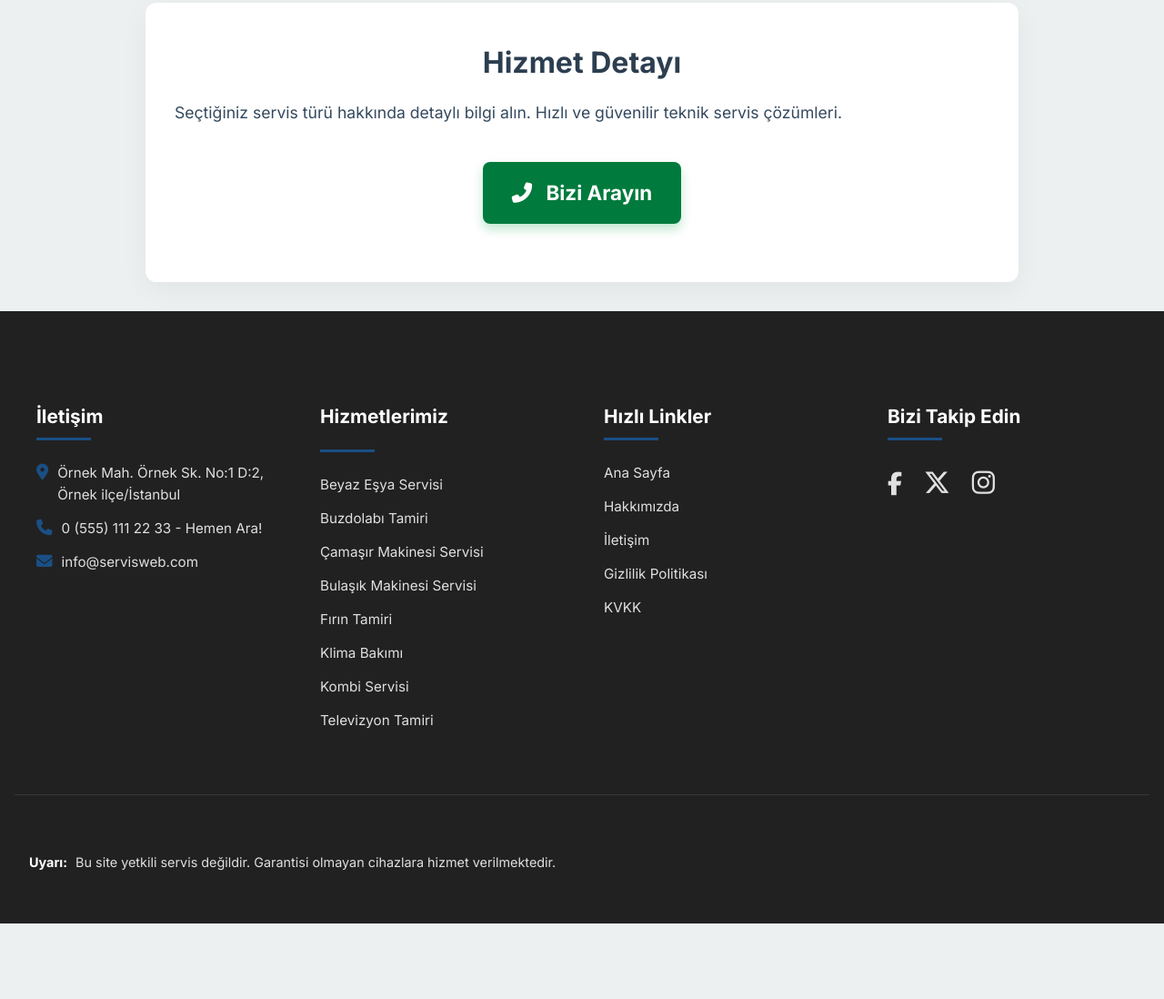
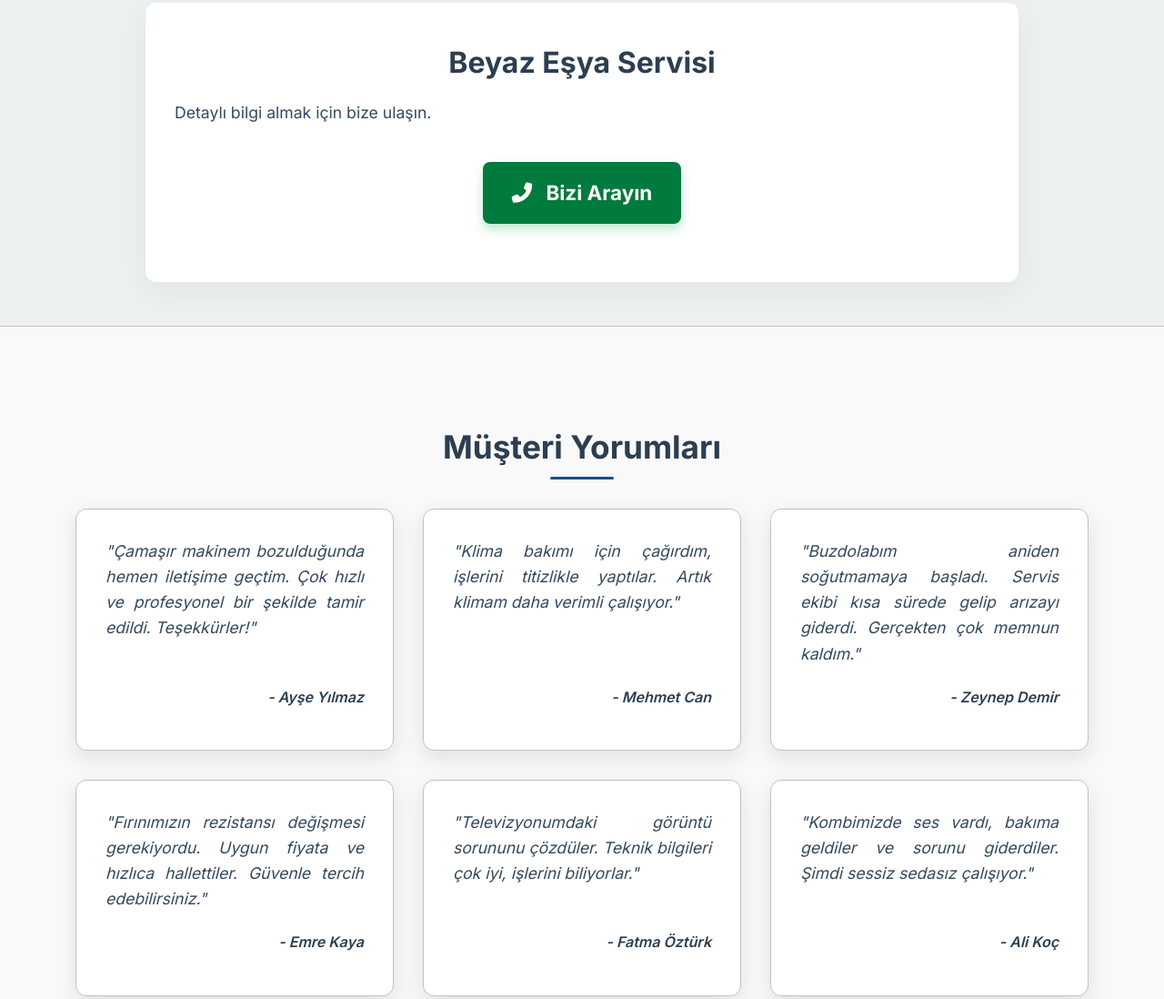
Before and after one commit to sahdilber/service-web, a plain HTML site: page hizmet.html in a window 1280 px wide. Shown: the part 98-1196 px from the top of the page at 91% size. Before the commit the page ends 1113 px from the top, so only its background shows below. Drawn offline with Linux system fonts and the light colour scheme.

```diff
--- a/hizmet.html
+++ b/hizmet.html
@@ -265,6 +265,81 @@
       margin-bottom: 0.5rem;
       color: var(--text-color);
   }
+  /* Müşteri Yorumları Bölümü */
+#customer-reviews {
+    background: #f9f9f9; /* Hafif gri arka plan */
+    padding: 4rem 1rem; /* Üstten ve alttan daha fazla boşluk */
+    margin-top: 3rem; /* Üstten boşluk */
+    border-top: 1px solid var(--border-color); /* Üst çizgi */
+}
+
+/* Bölüm Başlığı Stilleri */
+#customer-reviews .section-title {
+    font-size: 2.2rem;
+    margin-bottom: 1.5rem;
+    text-align: center;
+    color: var(--dark);
+    position: relative;
+    padding-bottom: 0.5rem;
+}
+
+#customer-reviews .section-title::after {
+    content: '';
+    position: absolute;
+    left: 50%;
+    bottom: 0;
+    transform: translateX(-50%);
+    width: 70px;
+    height: 3px;
+    background-color: var(--primary);
+    border-radius: 2px;
+}
+
+/* Kart Grubu Stilleri */
+#customer-reviews .card-group {
+    display: flex;
+    flex-wrap: wrap;
+    justify-content: center;
+    gap: 2rem; /* Kartlar arası boşluk */
+    margin-top: 2rem;
+}
+
+/* Kart Stilleri */
+#customer-reviews .card {
+    background: var(--background-light); /* Kart arka planı beyaz */
+    color: var(--text-color);
+    padding: 2rem;
+    border-radius: 12px;
+    max-width: 350px; /* Kart maksimum genişliği */
+    text-align: left;
+    box-shadow: 0 8px 25px rgba(0, 0, 0, 0.1); /* Hafif gölge */
+    transition: transform 0.3s ease, box-shadow 0.3s ease; /* Hover efekti geçişi */
+    display: flex;
+    flex-direction: column;
+    justify-content: space-between;
+    border: 1px solid var(--border-color); /* Hafif kenarlık */
+}
+
+#customer-reviews .card:hover {
+    transform: translateY(-7px); /* Hover'da hafif yukarı kaydırma */
+    box-shadow: 0 15px 35px rgba(0, 0, 0, 0.18); /* Hover'da daha belirgin gölge */
+}
+
+#customer-reviews .card p {
+    margin-bottom: 0.8rem; /* Yorum paragrafları arası boşluk */
+    font-style: italic; /* Yorum metni italik */
+    color: var(--text-color);
+}
+
+#customer-reviews .card p strong,
+#customer-reviews .card p:last-child { /* Yorum yapanın adı için stil */
+    display: block;
+    text-align: right;
+    font-size: 1rem;
+    color: var(--dark);
+    font-weight: 600;
+    margin-top: 0.5rem; /* İsimden önce biraz boşluk */
+}
 
   .notice {
     background: #fff3cd;
@@ -306,6 +381,7 @@
   .action-button i {
       margin-right: 10px;
   }
+
 
 
   /* Footer Stilleri */
@@ -767,13 +843,67 @@
   </header>
 
   <main>
-    <h1 id="baslik"></h1>
+    <h1>Beyaz Eşya Servisi</h1>
+<p class="description">Detaylı bilgi almak için bize ulaşın.</p>
     <div id="aciklama"></div>
     <section id="makale"></section>
     <a class="action-button" href="tel:+905551112233">
       <i class="fas fa-phone-alt"></i> Bizi Arayın
     </a>
   </main>
+  <section id="customer-reviews">
+    <h2 class="section-title">Müşteri Yorumları</h2>
+    <div class="card-group">
+      <div class="card">
+        <p style="font-style: italic; margin-bottom: 0.8rem;">"Çamaşır makinem bozulduğunda hemen iletişime geçtim. Çok hızlı ve profesyonel bir şekilde tamir edildi. Teşekkürler!"</p>
+        <p style="font-weight: 600; text-align: right; color: var(--dark);">- Ayşe Yılmaz</p>
+      </div>
+      <div class="card">
+        <p style="font-style: italic; margin-bottom: 0.8rem;">"Klima bakımı için çağırdım, işlerini titizlikle yaptılar. Artık klimam daha verimli çalışıyor."</p>
+        <p style="font-weight: 600; text-align: right; color: var(--dark);">- Mehmet Can</p>
+      </div>
+      <div class="card">
+        <p style="font-style: italic; margin-bottom: 0.8rem;">"Buzdolabım aniden soğutmamaya başladı. Servis ekibi kısa sürede gelip arızayı giderdi. Gerçekten çok memnun kaldım."</p>
+        <p style="font-weight: 600; text-align: right; color: var(--dark);">- Zeynep Demir</p>
+      </div>
+      <div class="card">
+        <p style="font-style: italic; margin-bottom: 0.8rem;">"Fırınımızın rezistansı değişmesi gerekiyordu. Uygun fiyata ve hızlıca hallettiler. Güvenle tercih edebilirsiniz."</p>
+        <p style="font-weight: 600; text-align: right; color: var(--dark);">- Emre Kaya</p>
+      </div>
+      <div class="card">
+        <p style="font-style: italic; margin-bottom: 0.8rem;">"Televizyonumdaki görüntü sorununu çözdüler. Teknik bilgileri çok iyi, işlerini biliyorlar."</p>
+        <p style="font-weight: 600; text-align: right; color: var(--dark);">- Fatma Öztürk</p>
+      </div>
+      <div class="card">
+        <p style="font-style: italic; margin-bottom: 0.8rem;">"Kombimizde ses vardı, bakıma geldiler ve sorunu giderdiler. Şimdi sessiz sedasız çalışıyor."</p>
+        <p style="font-weight: 600; text-align: right; color: var(--dark);">- Ali Koç</p>
+      </div>
+      <div class="card">
+        <p style="font-style: italic; margin-bottom: 0.8rem;">"Bulaşık makinem su akıtıyordu, tamir ekibi çok kısa sürede geldi ve sorunumu çözdü. Güvenilir hizmet!"</p>
+        <p style="font-weight: 600; text-align: right; color: var(--dark);">- Elif Yıldırım</p>
+      </div>
+      <div class="card">
+        <p style="font-style: italic; margin-bottom: 0.8rem;">"Beyaz eşya servisi konusunda gerçekten profesyoneller. Her şey için teşekkürler."</p>
+        <p style="font-weight: 600; text-align: right; color: var(--dark);">- Caner Solmaz</p>
+      </div>
+      <div class="card">
+        <p style="font-style: italic; margin-bottom: 0.8rem;">"Acil servis ihtiyacım oldu, hemen geri dönüş yaptılar ve sorunumu hallettiler. Kesinlikle tavsiye ederim."</p>
+        <p style="font-weight: 600; text-align: right; color: var(--dark);">- Burcu Aksoy</p>
+      </div>
+      <div class="card">
+        <p style="font-style: italic; margin-bottom: 0.8rem;">"Kombi bakımı için düzenli olarak çağırıyorum. Her zaman aynı kalitede hizmet alıyorum."</p>
+        <p style="font-weight: 600; text-align: right; color: var(--dark);">- Deniz Avcı</p>
+      </div>
+      <div class="card">
+        <p style="font-style: italic; margin-bottom: 0.8rem;">"Eski buzdolabım için parça bulamamıştım, ServisWeb ekibi sağ olsunlar temin edip taktı."</p>
+        <p style="font-weight: 600; text-align: right; color: var(--dark);">- Mert Günay</p>
+      </div>
+      <div class="card">
+        <p style="font-style: italic; margin-bottom: 0.8rem;">"Servis hızı ve çözüm odaklı yaklaşımları takdire şayan. Her kuruşuna değdi."</p>
+        <p style="font-weight: 600; text-align: right; color: var(--dark);">- Pınar Yılmaz</p>
+      </div>
+    </div>
+  </section>
   <footer>
     <div class="footer-column">
       <h3>İletişim</h3>
@@ -828,98 +958,52 @@
     const params = new URLSearchParams(window.location.search);
     const service = params.get("service");
 
-      const hizmetler = {
-  "beyazesya": {
-    title: "Genel Beyaz Eşya Servisi",
-    description: "Buzdolabı, çamaşır ve bulaşık makineleri, fırınlar gibi tüm beyaz eşyalarınız için kapsamlı servis hizmeti sunuyoruz.",
-    html: `
-      <h2>Genel Beyaz Eşya Servisi</h2>
-      <p>Her marka ve model beyaz eşyanız için onarım, bakım ve parça değişimi hizmeti veriyoruz. Garantisi dolmuş cihazlarınıza ekonomik çözümler sunuyoruz.</p>
-      <p>Yerinde servis, hızlı arıza tespiti ve yedek parça desteği ile yanınızdayız.</p>
-    `
-  },
-  "buzdolabi": {
-    title: "Buzdolabı Servisi ve Tamiri",
-    description: "Soğutma problemi, gaz kaçağı, su sızıntısı gibi buzdolabı arızalarında uzman teknik servis.",
-    html: `
-      <h2>Buzdolabı Servisi</h2>
-      <p>Soğutmayan, ses yapan, su akıtan ya da termostat problemi olan buzdolaplarına hızlı müdahale ediyoruz. Gaz dolumu ve motor değişimi gibi işlemleri yerinde gerçekleştiriyoruz.</p>
-    `
-  },
-  "camasirmakinesi": {
-    title: "Çamaşır Makinesi Servisi ve Onarımı",
-    description: "Çamaşır makineniz su almıyor, dönmüyor ya da sıkmıyor mu? Sorunu biz çözelim.",
-    html: `
-      <h2>Çamaşır Makinesi Servisi</h2>
-      <p>Kazan dönmeme, su boşaltmama, titreşim, gürültü ve elektronik kart problemlerinde profesyonel destek sunuyoruz.</p>
-    `
-  },
-  "bulasikmakinesi": {
-    title: "Bulaşık Makinesi Servisi ve Bakımı",
-    description: "Temiz yıkamayan veya çalışmayan bulaşık makineleri için uzman müdahale.",
-    html: `
-      <h2>Bulaşık Makinesi Servisi</h2>
-      <p>Deterjan kapağı açılmıyor, su boşalmıyor, alt/üst sepet yıkamıyor gibi problemler için çözüm sunuyoruz. Pompa değişimi ve rezistans onarımı da yapılır.</p>
-    `
-  },
-  "firin": {
-    title: "Fırın Servisi ve Tamiri",
-    description: "Elektrikli veya gazlı fırınlarda ısıtmama, zamanlayıcı arızası veya gaz kaçağı gibi sorunlar için servis.",
-    html: `
-      <h2>Fırın Tamiri</h2>
-      <p>Rezistans arızası, termostat problemi, fan bozulması veya dijital ekran hatası gibi tüm fırın sorunlarını yerinde çözüyoruz.</p>
-    `
-  },
-  "klima": {
-    title: "Klima Servisi, Bakımı ve Onarımı",
-    description: "Klimanız soğutmuyor, su damlatıyor veya ses mi yapıyor? Profesyonel klima servisi burada.",
-    html: `
-      <h2>Klima Servisi</h2>
-      <p>Gaz dolumu, iç ünite temizliği, fan motor değişimi ve elektronik kart tamiri gibi işlemler tarafımızca yapılmaktadır.</p>
-    `
-  },
-  "kombi": {
-    title: "Kombi Servisi ve Bakımı",
-    description: "Kombi basınç düşürüyor, sıcak su vermiyor ya da arıza kodu mu gösteriyor? Hemen müdahale ediyoruz.",
-    html: `
-      <h2>Kombi Servisi</h2>
-      <p>Kombi su eksiltme, kalorifer ısıtmama, eşanjör ve üç yollu vana problemlerinde yerinde müdahale sağlıyoruz. Periyodik bakımlarla kombinizin ömrünü uzatıyoruz.</p>
-    `
-  },
-  "televizyon": {
-    title: "Televizyon Servisi ve Tamiri",
-    description: "Görüntü gelmiyor, ses yok, çizgi var ya da açılmıyor mu? Televizyon arızalarına profesyonel destek.",
-    html: `
-      <h2>Televizyon Servisi</h2>
-      <p>LCD, LED, OLED, QLED fark etmeksizin tüm ekran sorunlarına çözüm sunuyoruz. Anakart, ekran, adaptör ve yazılım güncellemesi işlemleri yapılır.</p>
-    `
-  },
-};
-    const baslik = document.getElementById("hizmet-baslik");
-    const aciklama = document.getElementById("hizmet-aciklama");
+    // Türkçeleştirme haritası
+    const serviceMap = {
+      beyazesya: "Beyaz Eşya",
+      buzdolabi: "Buzdolabı",
+      camasirmakinesi: "Çamaşır Makinesi",
+      bulasikmakinesi: "Bulaşık Makinesi",
+      firin: "Fırın",
+      klima: "Klima",
+      kombi: "Kombi",
+      televizyon: "Televizyon"
+    };
 
     if (service) {
-      const veri = veriler[service];
-      const capitalized = service.replace(/[^a-zA-ZçğıöşüÇĞİÖŞÜ0-9]/g, " ").replace(/\s+/g, " ").trim();
-      const formatted = capitalized.charAt(0).toUpperCase() + capitalized.slice(1);
+      const decoded = decodeURIComponent(service).toLowerCase().replace(/\+/g, ' ').replace(/%20/g, ' ');
+      const readableName = serviceMap[decoded] || decoded.charAt(0).toUpperCase() + decoded.slice(1);
 
-      if (veri) {
-        document.title = veri.title;
-        document.querySelector('meta[name="description"]').setAttribute("content", veri.description);
-        document.getElementById("dynamic-meta-description").setAttribute("content", veri.description);
-        baslik.textContent = veri.h1;
-        aciklama.textContent = veri.aciklama;
-      } else {
-        document.title = `${formatted} Servisi | ServisWeb`;
-        document.getElementById("dynamic-meta-description").setAttribute("content", `${formatted} hakkında bilgi alın.`);
-        baslik.textContent = `${formatted} Servisi`;
-        aciklama.innerHTML = `<span class="not-found">${formatted} servisi için bilgi bulunamadı. Lütfen bizimle iletişime geçin.</span>`;
+      // Title
+      document.title = `${readableName} Servisi | ServisWeb`;
+
+      // Meta Description
+      const metaDesc = document.querySelector('meta[name="description"]');
+      if (metaDesc) {
+        metaDesc.setAttribute("content", `${readableName} için teknik servis, bakım ve onarım hizmeti.`);
       }
-    } else {
-      document.title = "Hizmet Detayı | ServisWeb";
-      document.getElementById("dynamic-meta-description").setAttribute("content", "Seçilen hizmet bulunamadı.");
-      baslik.textContent = "Hizmet Bulunamadı";
-      aciklama.textContent = "Geçerli bir hizmet seçilmedi.";
+
+      // Open Graph title
+      const ogTitle = document.querySelector('meta[property="og:title"]');
+      if (ogTitle) {
+        ogTitle.setAttribute("content", `${readableName} Servisi | ServisWeb`);
+      }
+
+      // Open Graph description
+      const ogDesc = document.querySelector('meta[property="og:description"]');
+      if (ogDesc) {
+        ogDesc.setAttribute("content", `${readableName} için profesyonel teknik servis hizmeti sunuyoruz.`);
+      }
+
+      // H1 başlık
+      const h1 = document.querySelector("h1");
+      if (h1) h1.textContent = readableName;
+
+      // Açıklama metni
+      const paragraph = document.querySelector(".description");
+      if (paragraph) {
+        paragraph.textContent = `${readableName} için bakım, tamir ve onarım hizmeti sunuyoruz.`;
+      }
     }
   </script>
 </body>
```
